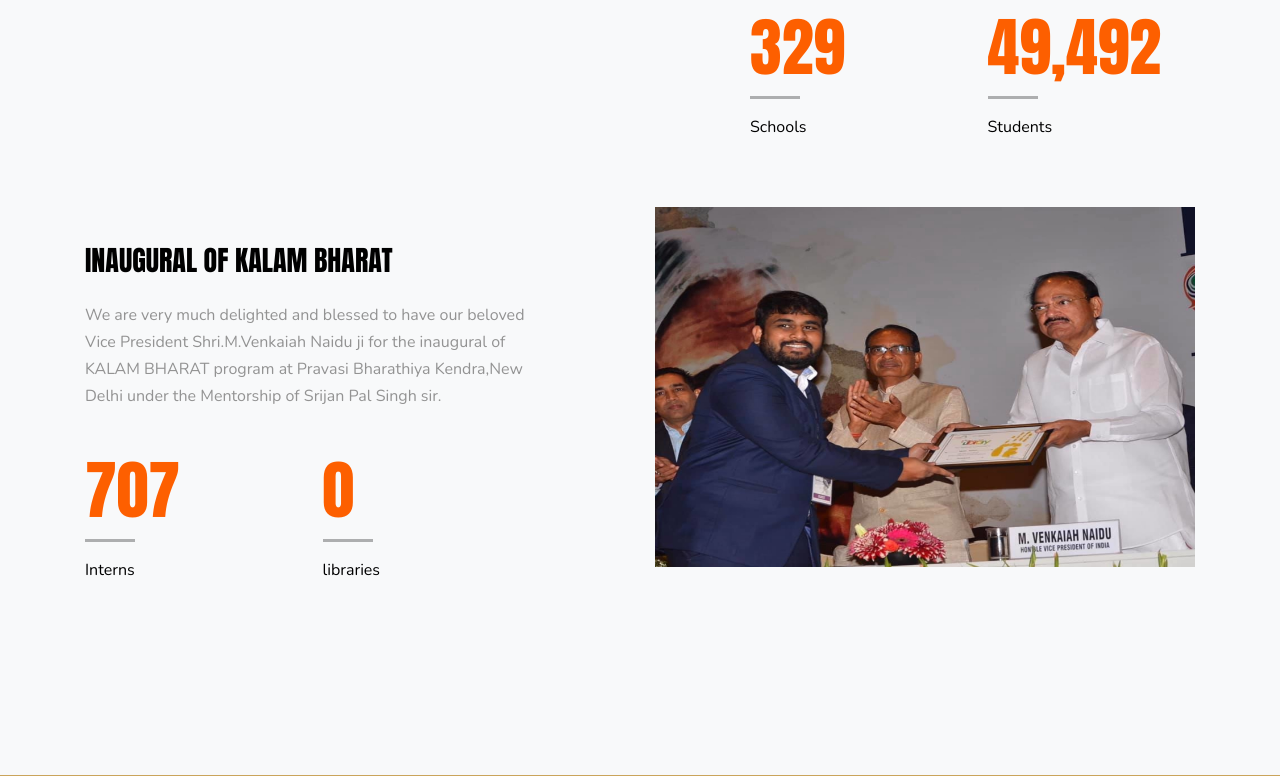
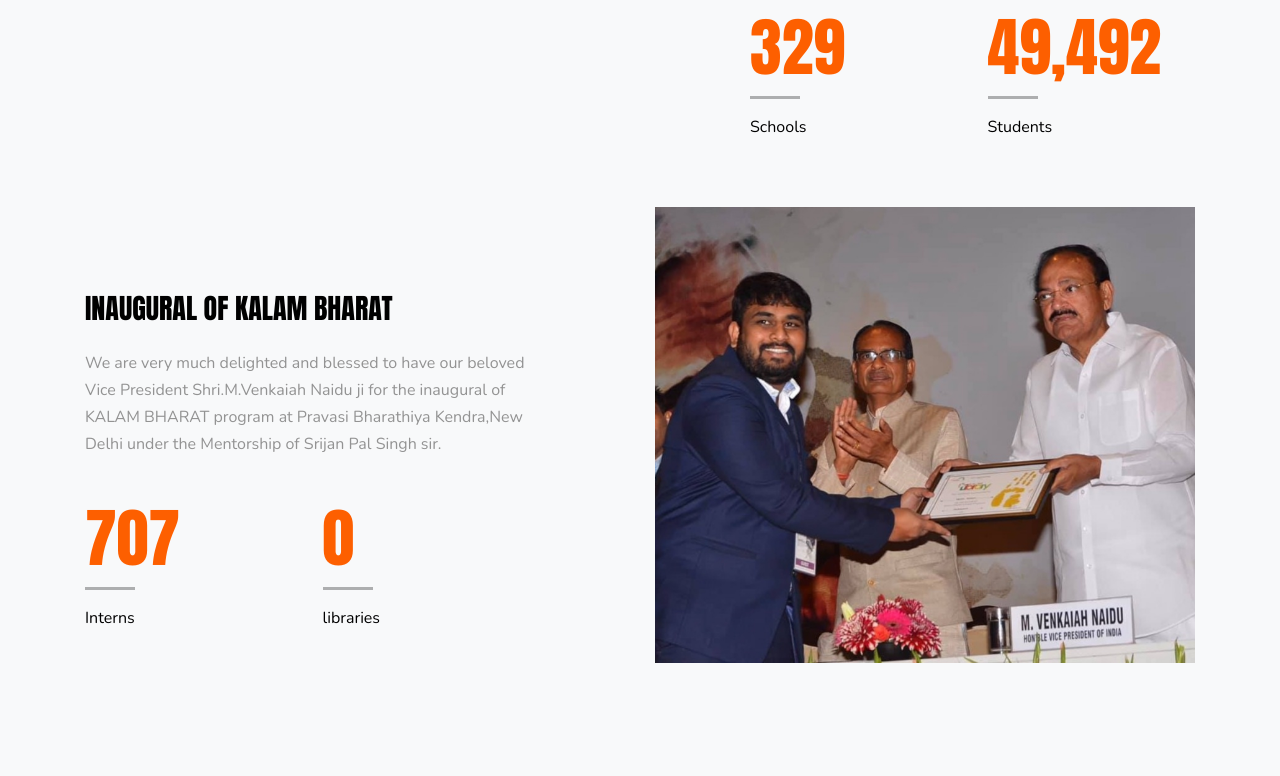
Before and after one commit to rajeshkumarkarra/yuvathirang, a Django app: page / in a window 1280 px wide. Shown: the part 2916-3692 px from the top of the page. Run offline with Django 3.2, Linux system fonts and the light colour scheme; some libraries are stand-ins or nearby versions; some web fonts are replaced; grey boxes are pictures that could not be loaded.

Commit message:
image resized

```diff
--- a/yuva/templates/yuva/index.html
+++ b/yuva/templates/yuva/index.html
@@ -192,7 +192,7 @@
             </div>
             <div class="row mb-5">
               <div class="col-lg-6 mb-5 order-lg-2">
-                <img src="{% static 'yuva/asset/images/hero_9_no-text.jpg' %}" alt="Image" class="img-fluid">
+                <img src="{% static 'yuva/asset/images/hero_18_no-text.jpg' %}" alt="Image" class="img-fluid">
               </div>
               <div class="col-lg-5 mr-auto align-self-center order-lg-1">
                 <h3 class="text-black text-uppercase mb-4">inaugural of KALAM BHARAT</h3>
```
Also changed, not shown: yuva/static/yuva/asset/images/20190711_164154.jpg (added), yuva/static/yuva/asset/images/hero_18_no-text.jpg (added), yuva/static/yuva/asset/images/hero_19_no-text.JPG (added), yuva/static/yuva/asset/images/person_3.jpg, yuva/static/yuva/asset/images/person_34.jpg (added).
